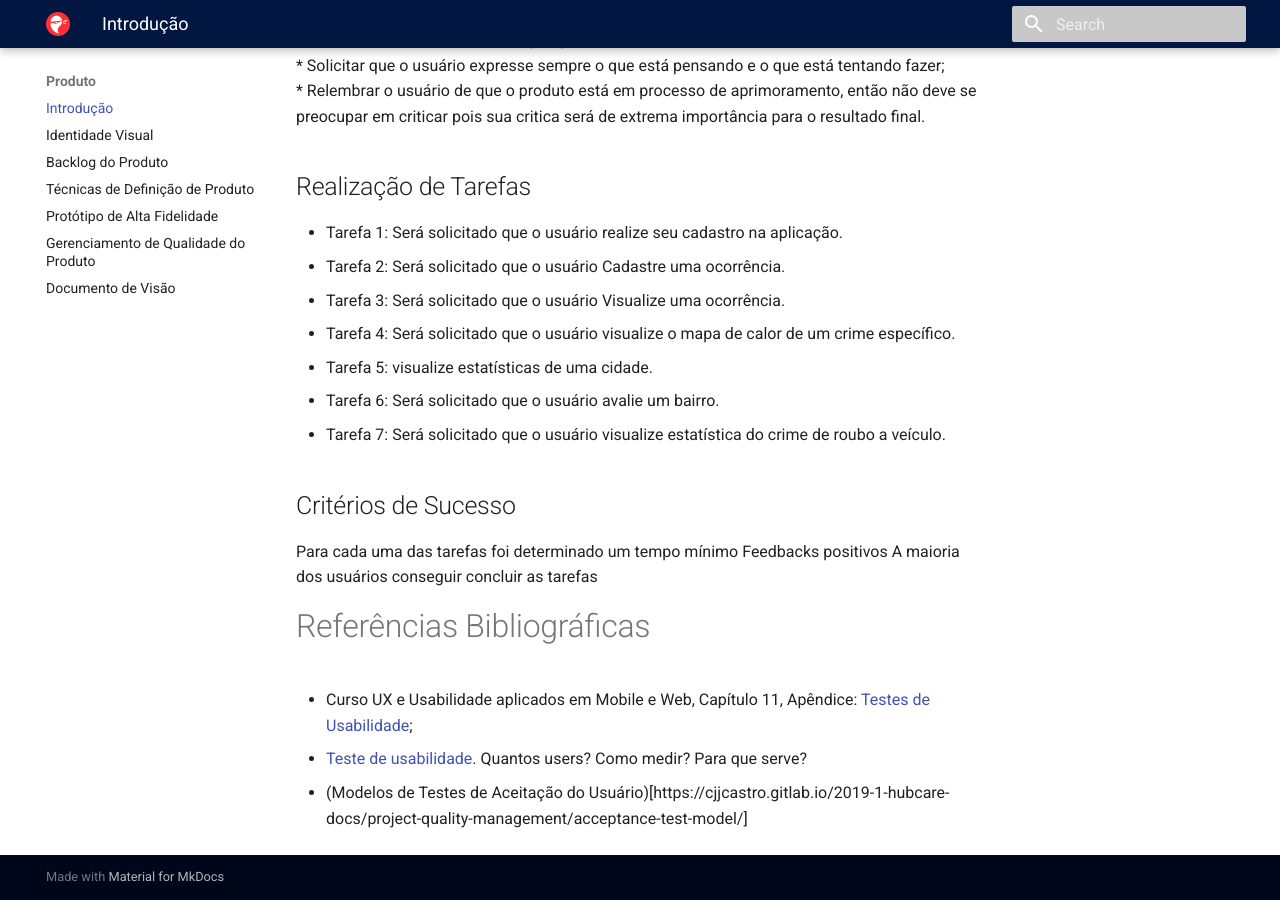
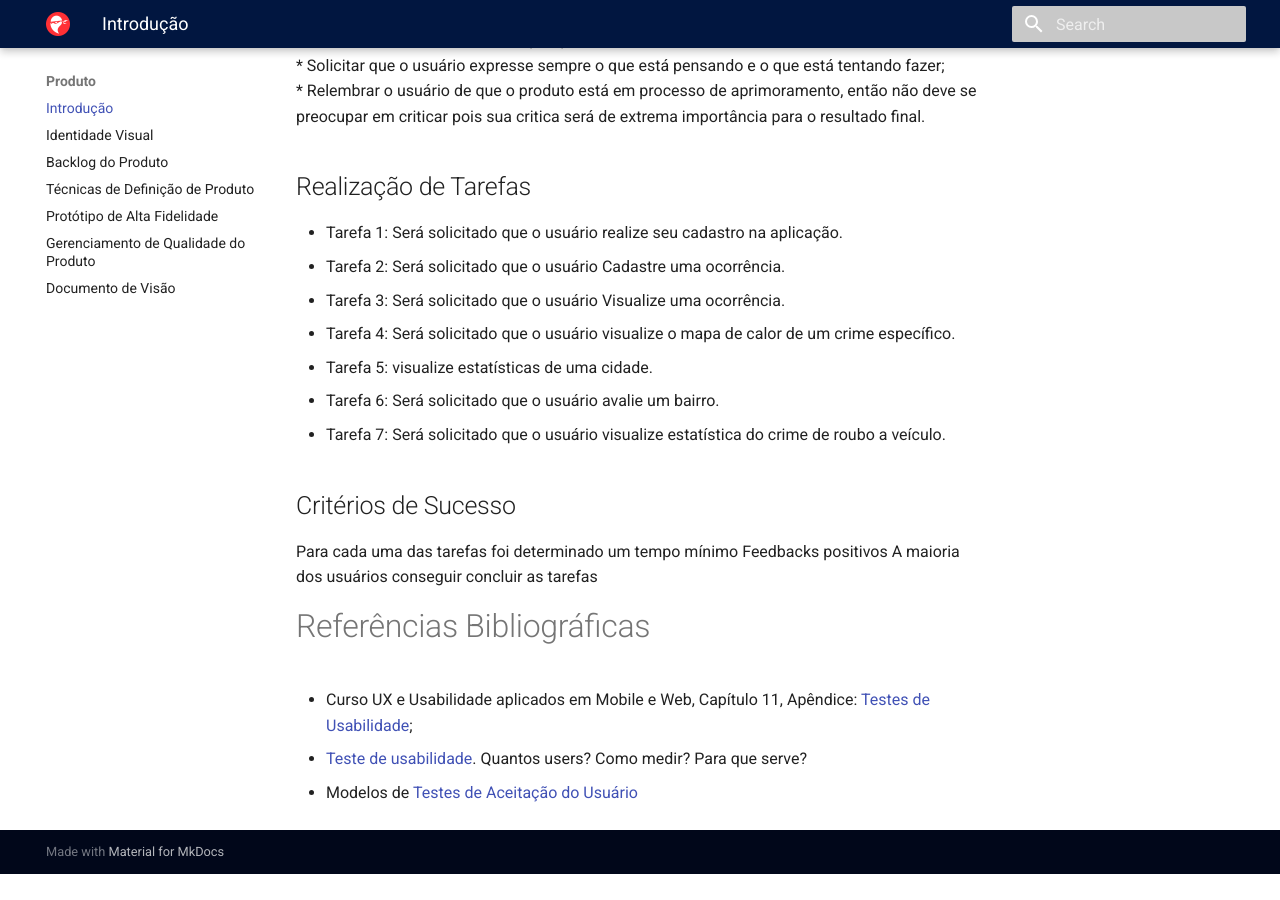
Before and after one commit to fga-eps-mds/2020.1-stay-safe-docs, an MkDocs documentation site: the page built from docs/produto/acceptance-test.md, in a window 1280 px wide and 900 px high, scrolled down 2394 px. Built offline with MkDocs 1.6.1 and Material for MkDocs 9.7.7, drawn with Linux system fonts in a browser that asks for light colours; after the commit the page ends 3268 px from its top, so only the background shows below that.

Commit message:
Adjust reference

```diff
--- a/docs/produto/acceptance-test.md
+++ b/docs/produto/acceptance-test.md
@@ -62,4 +62,4 @@ A maioria dos usuários conseguir concluir as tarefas
 # Referências Bibliográficas
 * Curso UX e Usabilidade aplicados em Mobile e Web, Capítulo 11, Apêndice: [Testes de Usabilidade](https://www.caelum.com.br/apostila-ux-usabilidade-mobile-web/usabilidade/#preparao-prvia);
 * [Teste de usabilidade](https://www.uiux.pt/2019/09/26/testes-de-usabilidade/). Quantos users? Como medir? Para que serve?
-* (Modelos de Testes de Aceitação do Usuário)[https://cjjcastro.gitlab.io/2019-1-hubcare-docs/project-quality-management/acceptance-test-model/]
+* Modelos de [Testes de Aceitação do Usuário](https://cjjcastro.gitlab.io/2019-1-hubcare-docs/project-quality-management/acceptance-test-model/)
```
